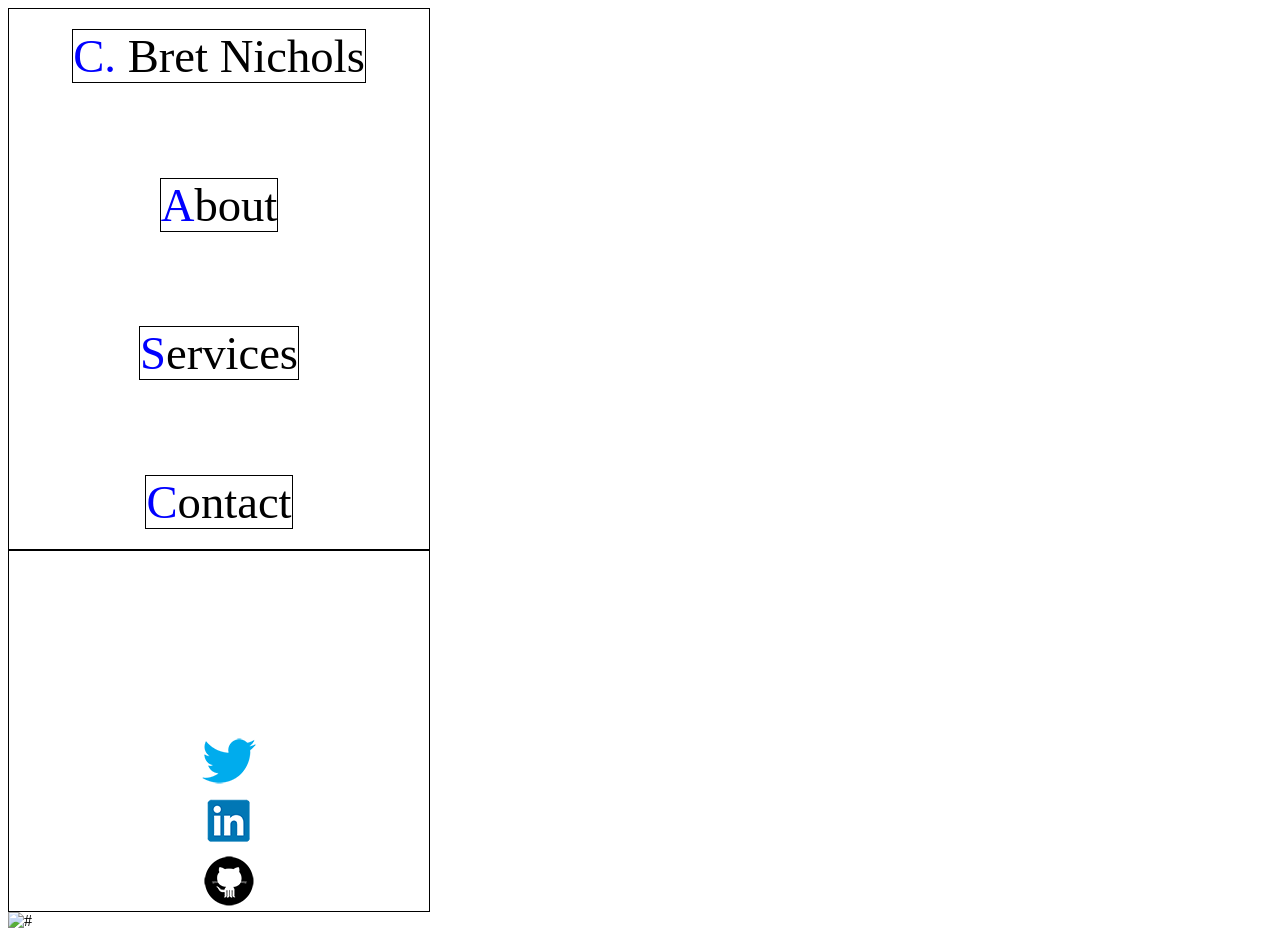
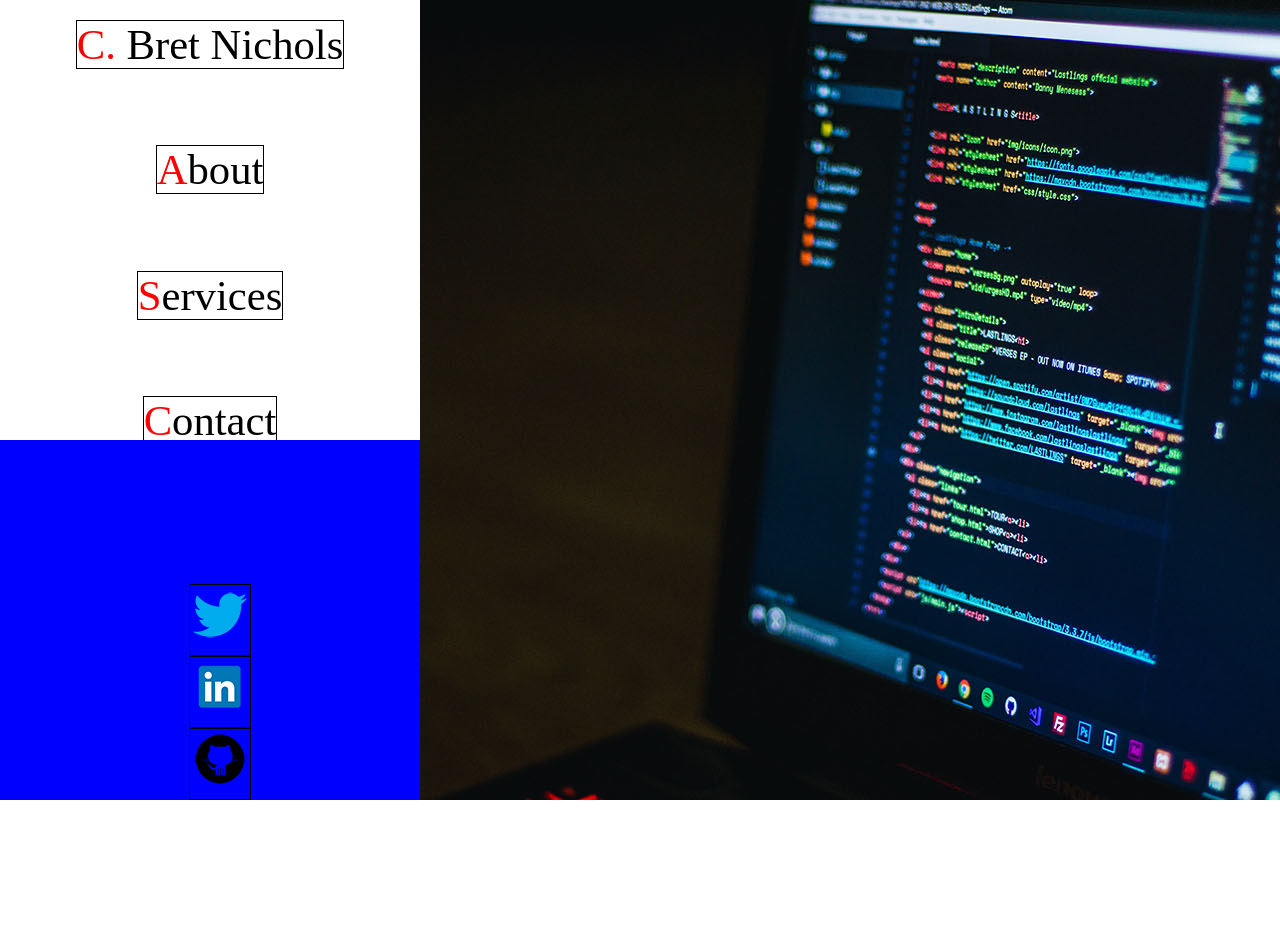
Before and after one commit to cameron-bret/cameron-bret.github.io, a plain HTML site: page index.html in a window 1280 px wide. After the commit the page ends 800 px from the top, so only its background shows below. Drawn offline with Linux system fonts and the light colour scheme; a web font is replaced by a local one.

Commit message:
added hero image and made tweaks

```diff
--- a/index.html
+++ b/index.html
@@ -10,8 +10,7 @@
     <link href="style.css" rel="stylesheet">
 </head>
 
-<body>
-
+<body background="images/hero_coding.jpg">
     <nav class="mainMenu">
         <li><a href="#"><span>C</span>ontact</a></li>
         <li><a href="#"><span>S</span>ervices</a></li>
@@ -20,13 +19,16 @@
     </nav>
 
     <section class="socialMedia">
-        <img src="images/github_logo.png" alt="social media button">
-        <img src="images/linkedin_logo2.png" alt="social media button">
-        <img src="images/twitter_logo.png" alt="social media button">
+        <a href="#">
+            <img src="images/github_logo.png" alt="social media button">
+        </a>
+        <a href="#">
+            <img src="images/linkedin_logo2.png" alt="social media button">
+        </a>
+        <a href="#">
+            <img src="images/twitter_logo.png" alt="social media button">
+        </a>
     </section>
-
-    <aside class="heroImage">
-        <img src="#" alt="#"> </aside>
 </body>
 
 </html>
--- a/style.css
+++ b/style.css
@@ -1,20 +1,24 @@
 .mainMenu {
     color: black;
+    background: white;
     display: flex;
     list-style: none;
     text-decoration: none;
     justify-content: space-between;
     flex-direction: column-reverse;
     align-items: center;
+    position: fixed;
+    top: 0;
+    left: 0;
     padding: 20px;
-    height: 500px;
-    border: 1px solid black;
+    height: 425px;
     width: 380px;
 }
 
 a {
     color: black;
-    font-size: 35pt;
+    font-size: 32pt;
+
     list-style: none;
     text-decoration: none;
     font-family: omnes-pro;
@@ -22,18 +26,20 @@ a {
 }
 
 span {
-    color: blue;
+    color: red;
 }
 
 .socialMedia {
-    border: 1px solid black;
+    background: blue;
     padding: 200px 0px 0px 20px;
     height: 160px;
     width: 400px;
+    position: fixed;
+    bottom: 0;
+    left: 0;
     display: flex;
     justify-content: space-between;
     flex-direction: column-reverse;
     align-items: flex-start;
     align-items: center;
-    align-content: space-between;
 }
```
Also changed, not shown: images/hero_coding.jpg (added).
